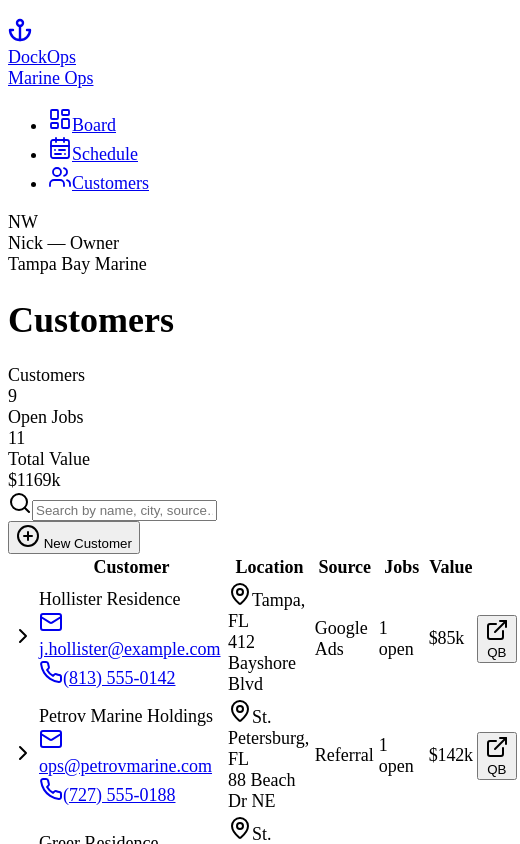
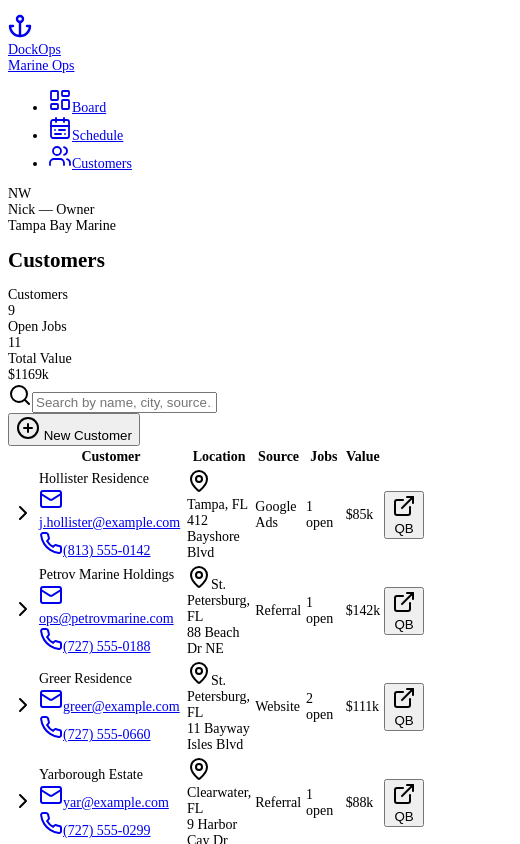
Before and after one commit to Millenium-AI/dockops, a React (Vite) app in the folder client/: page /#/customers in a window 390 px wide. Shown: the top 844 px of the page, 520 px wide, since content can reach past the window. Built offline with nearby package versions, Linux system fonts and the light colour scheme.

Commit message:
feat: implement fully fluid responsive scaling — font, spacing, radius auto-adapt to any screen size/resolution

```diff
--- a/client/src/index.css
+++ b/client/src/index.css
@@ -5,11 +5,44 @@
 /* ============================================================
    DOCKOPS — Marine Construction Operations
    Dark-first, navy/steel/teal. Industrial, dense, premium.
+   ============================================================
+
+   FLUID SCALING SYSTEM
+   Uses clamp() + viewport units so the entire UI — text, spacing,
+   borders, radius — smoothly scales from 320px mobile all the way
+   to 2560px ultrawide with zero breakpoint jumps.
+
+   Formula: clamp(MIN, PREFERRED_VW, MAX)
+   - MIN  = smallest acceptable value (mobile)
+   - VW   = viewport-relative preferred (scales with screen width)
+   - MAX  = cap for very large displays
    ============================================================ */
 
 :root {
-  /* Base font size — bumped to 18px so all rem units scale up on large monitors */
-  font-size: 18px;
+  /* ── Fluid base font ──────────────────────────────────────────
+     Smoothly scales: 14px @ 320px wide → 18px @ 1920px → 22px @ 2560px
+     All rem units across the whole app scale with this one value. */
+  font-size: clamp(14px, 0.5vw + 12px, 22px);
+
+  /* ── Fluid spacing scale (used via var in components) ─────────
+     Base unit scales proportionally with viewport */
+  --space-1: clamp(0.2rem, 0.3vw, 0.35rem);
+  --space-2: clamp(0.4rem, 0.5vw, 0.65rem);
+  --space-3: clamp(0.6rem, 0.75vw, 1rem);
+  --space-4: clamp(0.875rem, 1vw, 1.25rem);
+  --space-6: clamp(1.25rem, 1.5vw, 1.75rem);
+  --space-8: clamp(1.5rem, 2vw, 2.5rem);
+
+  /* ── Fluid border radius ──────────────────────────────────────
+     Slightly larger radius on bigger screens feels more premium */
+  --radius: clamp(0.375rem, 0.4vw, 0.625rem);
+  --radius-sm: clamp(0.2rem, 0.25vw, 0.375rem);
+  --radius-lg: clamp(0.5rem, 0.6vw, 0.875rem);
+
+  /* ── Fluid sidebar width ──────────────────────────────────────
+     Sidebar stays proportional — not too narrow, not too wide */
+  --sidebar-width: clamp(200px, 14vw, 280px);
+  --sidebar-collapsed-width: clamp(48px, 3.5vw, 64px);
 
   /* Light mode kept simple — app forces .dark by default */
   --button-outline: rgba(0, 0, 0, 0.1);
@@ -56,7 +89,6 @@
   --font-sans: "Inter", "DM Sans", system-ui, sans-serif;
   --font-serif: "Source Serif 4", Georgia, serif;
   --font-mono: "JetBrains Mono", Menlo, monospace;
-  --radius: 0.5rem;
   --tracking-normal: 0em;
   --spacing: 0.25rem;
 }
@@ -70,17 +102,16 @@
   --elevate-1: rgba(255, 255, 255, 0.035);
   --elevate-2: rgba(255, 255, 255, 0.07);
 
-  /* Deep navy / slate canvas */
-  --background: 215 35% 7%;          /* ~#0B1220 */
-  --foreground: 210 25% 94%;         /* off-white */
-  --border: 215 22% 18%;             /* steel */
-  --card: 215 32% 10%;               /* panel */
+  --background: 215 35% 7%;
+  --foreground: 210 25% 94%;
+  --border: 215 22% 18%;
+  --card: 215 32% 10%;
   --card-foreground: 210 25% 94%;
   --card-border: 215 22% 17%;
-  --sidebar: 215 38% 6%;             /* darker than canvas */
+  --sidebar: 215 38% 6%;
   --sidebar-foreground: 210 22% 86%;
   --sidebar-border: 215 22% 14%;
-  --sidebar-primary: 174 58% 48%;    /* teal */
+  --sidebar-primary: 174 58% 48%;
   --sidebar-primary-foreground: 215 40% 8%;
   --sidebar-accent: 215 28% 14%;
   --sidebar-accent-foreground: 210 25% 94%;
@@ -89,7 +120,7 @@
   --popover-foreground: 210 25% 94%;
   --popover-border: 215 22% 18%;
 
-  --primary: 174 58% 48%;            /* muted sea-teal */
+  --primary: 174 58% 48%;
   --primary-foreground: 215 40% 8%;
   --secondary: 215 25% 16%;
   --secondary-foreground: 210 25% 94%;
@@ -102,34 +133,35 @@
   --input: 215 22% 22%;
   --ring: 174 58% 48%;
 
-  --chart-1: 174 58% 52%;            /* teal */
-  --chart-2: 210 80% 62%;            /* steel blue */
-  --chart-3: 38 92% 60%;             /* amber */
-  --chart-4: 0 72% 58%;              /* danger red */
-  --chart-5: 215 18% 55%;            /* slate */
+  --chart-1: 174 58% 52%;
+  --chart-2: 210 80% 62%;
+  --chart-3: 38 92% 60%;
+  --chart-4: 0 72% 58%;
+  --chart-5: 215 18% 55%;
 }
 
 @layer base {
   * { @apply border-border; }
 
-  html {
+  html, body, #root {
     height: 100%;
+    width: 100%;
   }
 
   body {
-    height: 100%;
     @apply font-sans antialiased bg-background text-foreground;
     font-feature-settings: "ss01", "cv11";
     -webkit-font-smoothing: antialiased;
     -moz-osx-font-smoothing: grayscale;
+    /* Fluid line height — slightly looser on big screens */
+    line-height: clamp(1.4, 1.4 + 0.1vw, 1.65);
   }
 
-  /* Root container — centered with max-width for wide/ultrawide monitors */
-  #root {
-    height: 100%;
-    max-width: 1600px;
-    margin: 0 auto;
-  }
+  /* Fluid heading sizes — scale naturally with screen */
+  h1 { font-size: clamp(1.5rem, 2vw + 0.5rem, 2.5rem); font-weight: 700; }
+  h2 { font-size: clamp(1.2rem, 1.5vw + 0.4rem, 2rem);  font-weight: 600; }
+  h3 { font-size: clamp(1rem, 1vw + 0.35rem, 1.5rem);   font-weight: 600; }
+  h4 { font-size: clamp(0.9rem, 0.75vw + 0.3rem, 1.2rem); font-weight: 500; }
 
   /* Tabular numerals everywhere data is shown */
   .tabular-nums, .num, td, th {
@@ -137,7 +169,7 @@
   }
 
   /* Custom scrollbar — thin and unobtrusive */
-  ::-webkit-scrollbar { width: 10px; height: 10px; }
+  ::-webkit-scrollbar { width: clamp(6px, 0.5vw, 10px); height: clamp(6px, 0.5vw, 10px); }
   ::-webkit-scrollbar-track { background: transparent; }
   ::-webkit-scrollbar-thumb {
     background: hsl(var(--border));
@@ -160,7 +192,7 @@
   .status-neutral { color: hsl(215 14% 70%); background-color: hsl(215 25% 16% / 0.7); border-color: hsl(215 22% 22%); }
   .status-info    { color: hsl(210 80% 70%); background-color: hsl(210 80% 60% / 0.1); border-color: hsl(210 80% 60% / 0.25); }
 
-  /* Subtle panel separator that reads as 'etched' on dark navy */
+  /* Subtle panel separator */
   .panel-divider {
     background-image: linear-gradient(to right, transparent, hsl(var(--border)), transparent);
     height: 1px;
@@ -177,7 +209,7 @@
     background-image:
       linear-gradient(hsl(var(--border) / 0.4) 1px, transparent 1px),
       linear-gradient(90deg, hsl(var(--border) / 0.4) 1px, transparent 1px);
-    background-size: 32px 32px;
+    background-size: clamp(24px, 2vw, 40px) clamp(24px, 2vw, 40px);
     background-position: -1px -1px;
   }
 
@@ -188,7 +220,7 @@
   .no-scrollbar::-webkit-scrollbar { display: none; }
   .no-scrollbar { scrollbar-width: none; }
 
-  /* Elevate system (carry-over from template) */
+  /* Elevate system */
   .no-default-hover-elevate {}
   .no-default-active-elevate {}
 
```
